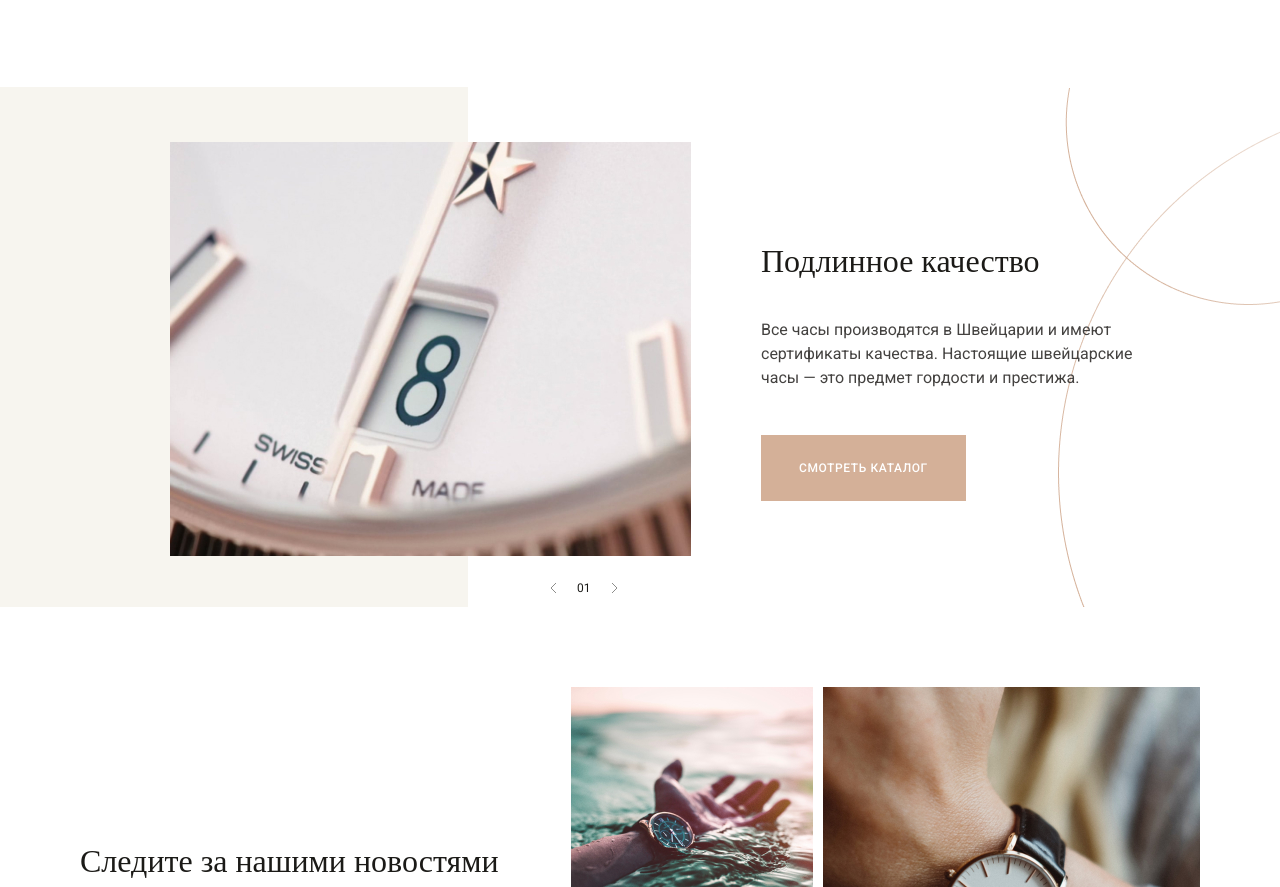
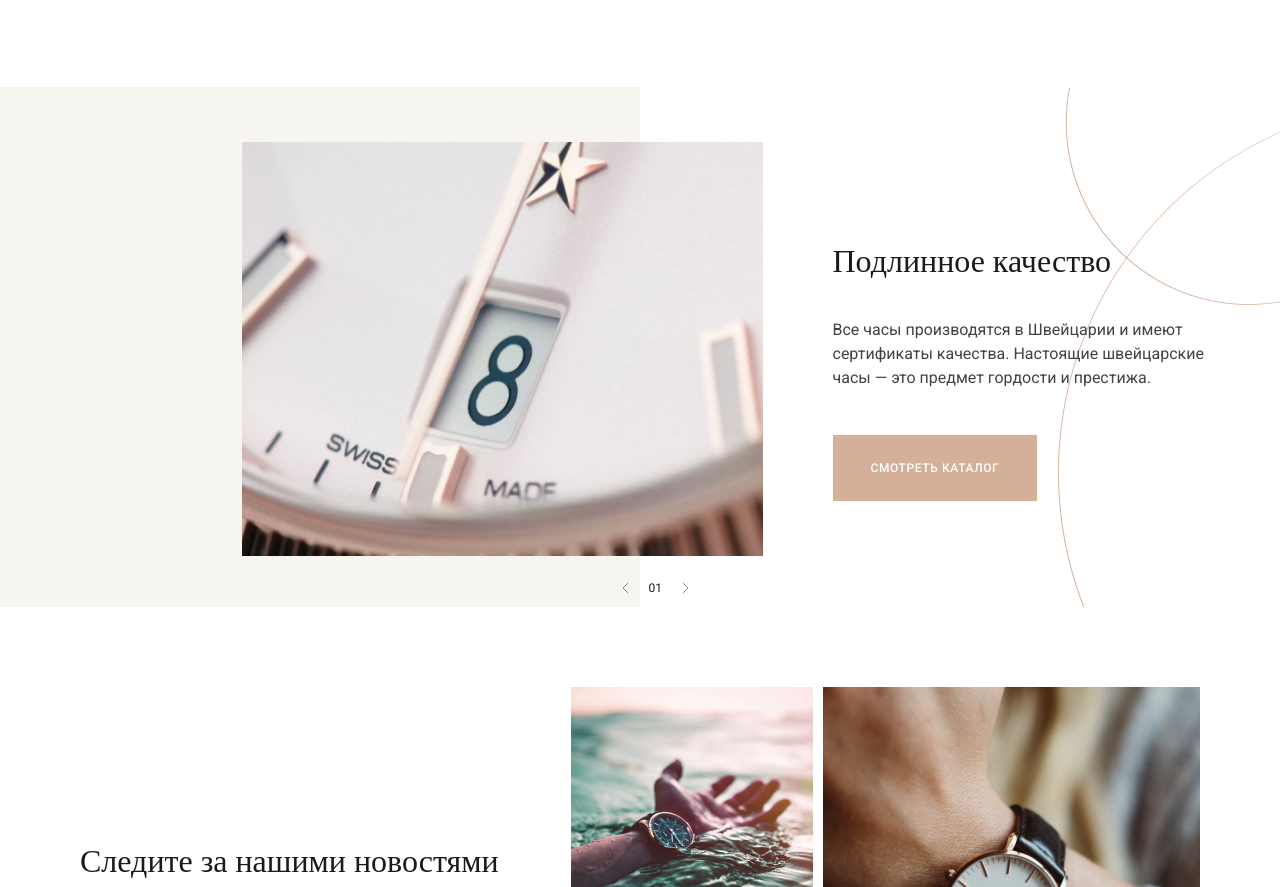
Before and after one commit to hyphast/conquest-landing, a website built with Vite: page index.html in a window 1280 px wide. Shown: the part 1568-2455 px from the top of the page. Built offline with nearby package versions, Linux system fonts and the light colour scheme.

Commit message:
🐛 Fix banner container

```diff
--- a/styles/index.scss
+++ b/styles/index.scss
@@ -257,6 +257,7 @@
 
 .banner {
   display: flex;
+  justify-content: center;
   background: no-repeat right url('/public/lines_banner.png');
   height: 520px;
 
@@ -273,7 +274,8 @@
       background: #f7f5ef;
       content: '';
       display: inline-block;
-      width: 468px;
+      width: 50%;
+      left: 0;
       height: 520px;
       position: absolute;
       z-index: -1;
```
